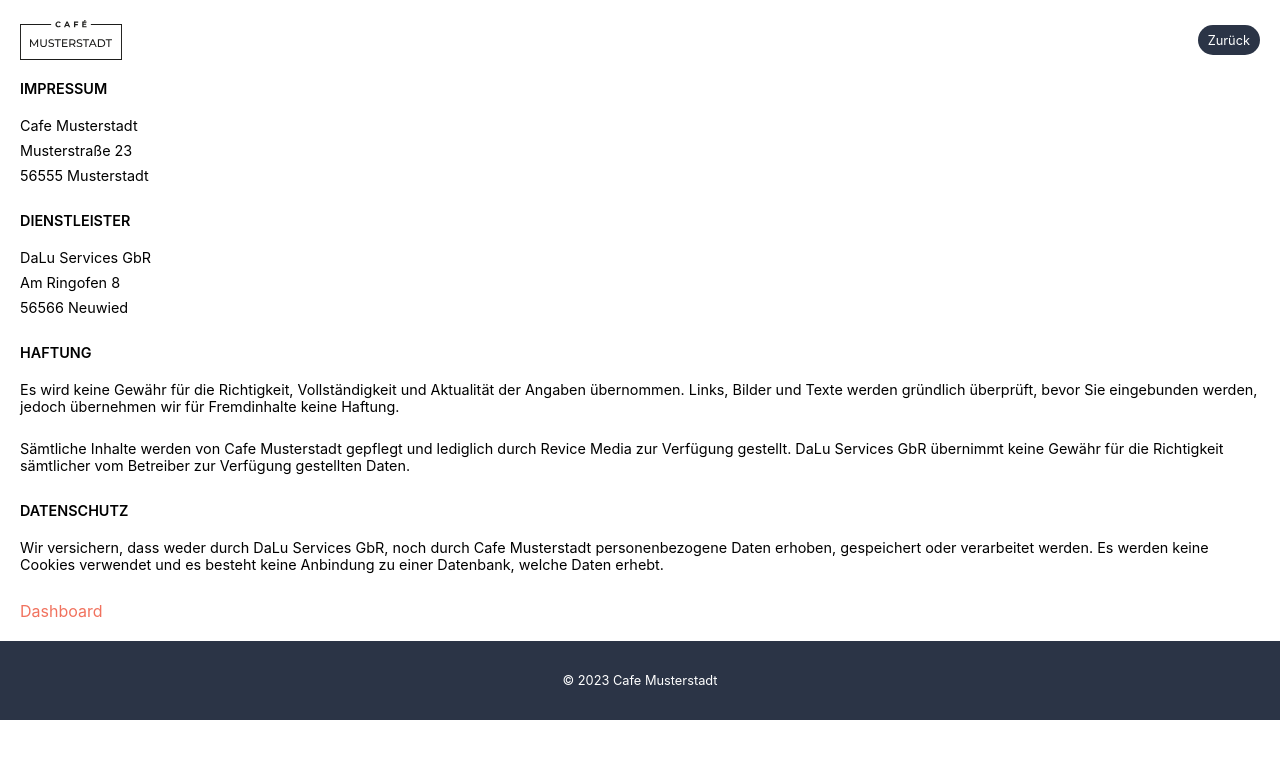
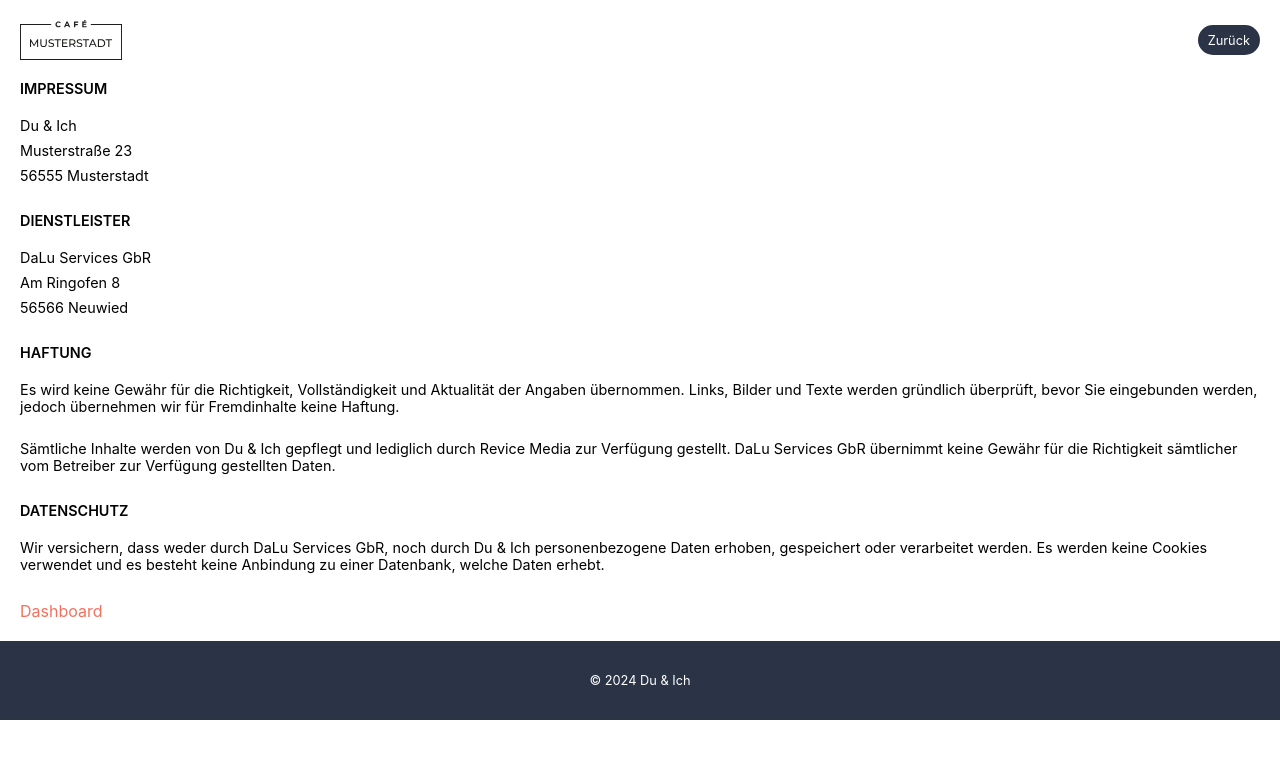
Before and after one commit to revicemedia/digitaleSpeisekarte, a React (Create React App) app: page /impressum in a window 1280 px wide. Shown: the top 758 px of the page. Built offline with nearby package versions, Linux system fonts and the light colour scheme.

Commit message:
du und ich branding

```diff
--- a/src/Components/Footer/Footer.tsx
+++ b/src/Components/Footer/Footer.tsx
@@ -7,7 +7,7 @@ const Footer: React.FC = () => {
 
   return (
     <footer className={baseClass}>
-      <p className={baseClass + "__Paragraph"}>© 2023 {config.locationName}</p>
+      <p className={baseClass + "__Paragraph"}>© 2024 {config.locationName}</p>
     </footer>
   );
 };
--- a/src/Components/Header/Header.tsx
+++ b/src/Components/Header/Header.tsx
@@ -1,5 +1,5 @@
 import React from "react";
-import logo from "../../Configs/logo.svg";
+import logo from "../../Configs/DuUndIchLogo.svg";
 import "./Header.scss";
 import help from "../../images/help.svg";
 import info from "../../images/info.svg";
--- a/src/Configs/config.ts
+++ b/src/Configs/config.ts
@@ -1,7 +1,7 @@
 import { IConfig } from "../interfaces/ConfigInterface";
 
 export const config: IConfig = {
-  locationName: "Cafe Musterstadt",
+  locationName: "Du & Ich",
   locationStreet: "Musterstraße 23",
   locationCity: "Musterstadt",
   locationPLZ: 56555,
@@ -11,7 +11,7 @@ export const config: IConfig = {
   newsHeadline: "News",
   adminLink: "https://app.contentful.com",
   options: {
-    locationHasNewsSlider: true,
+    locationHasNewsSlider: false,
     locationHasEventSlider: false,
     locationHasJobSection: false,
   },
```
Also changed, not shown: src/Configs/DuUndIchLogo.svg (added), 1 other file (tests, documents, lock files or other folders).
